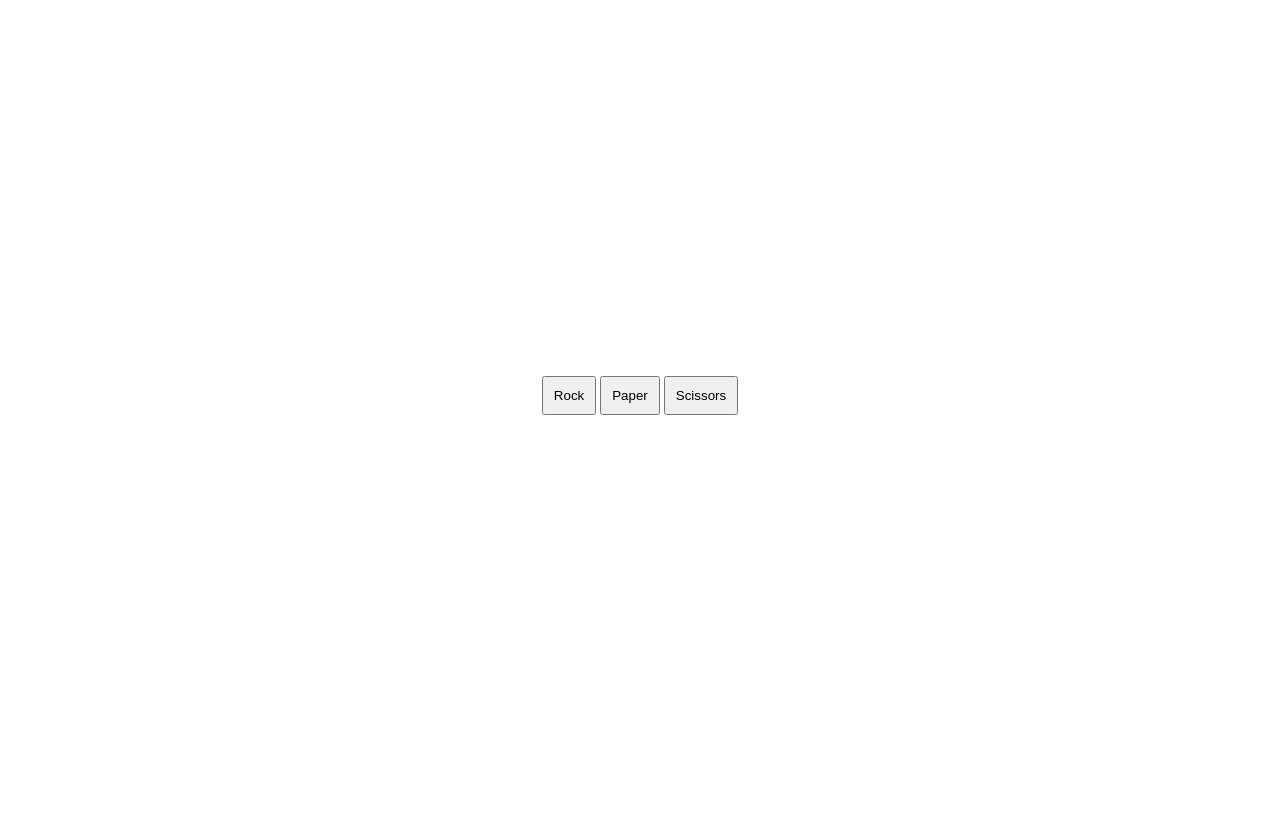
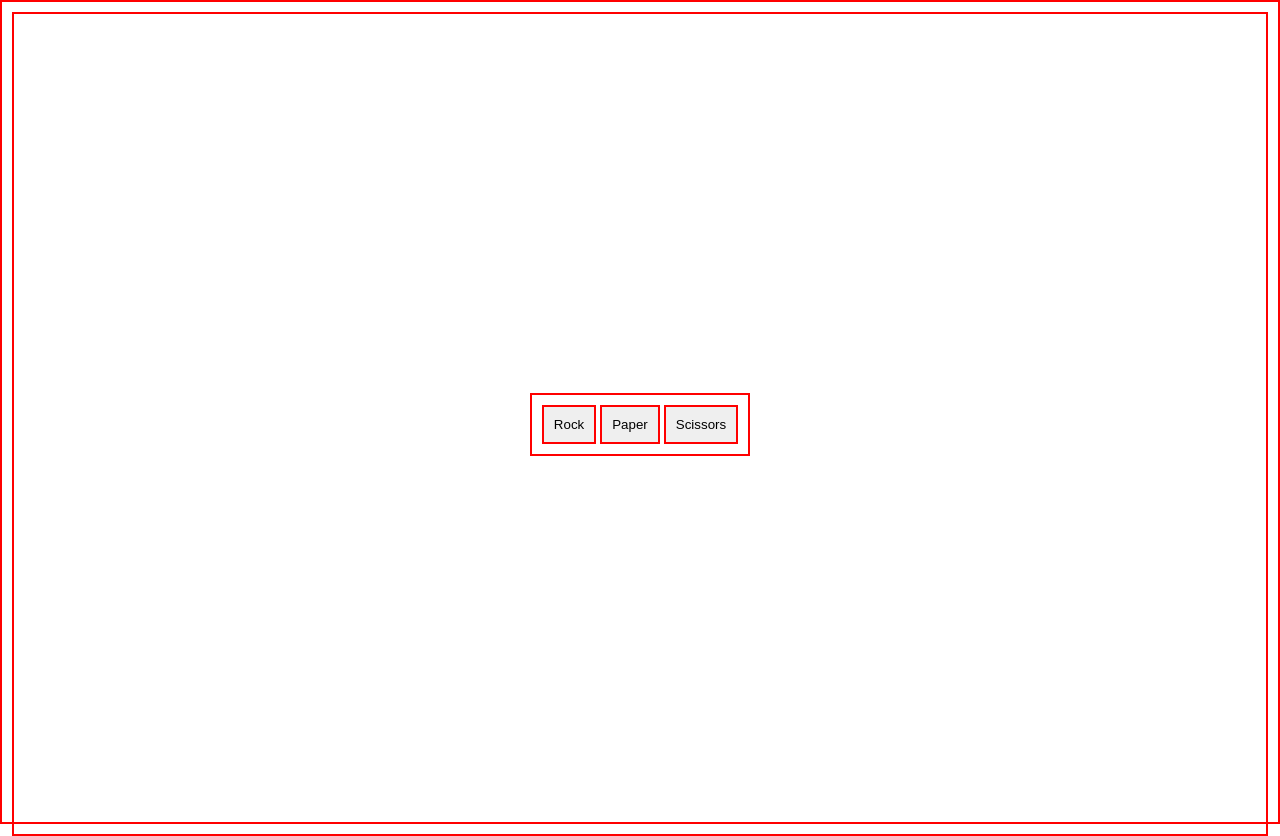
Before and after one commit to thatejguy/rock-paper-scissors, a plain HTML site: page index.html in a window 1280 px wide. Before the commit the page ends 800 px from the top, so only its background shows below. Drawn offline with Linux system fonts and the light colour scheme.

Commit message:
added styles

```diff
--- a/styles.css
+++ b/styles.css
@@ -1,11 +1,16 @@
 * {
   margin: 0px;
   padding: 10px;
+  border: 2px solid red;
+}
+
+html,
+body {
+  height: 100%;
 }
 
 body {
   display: flex;
-  height: 750px;
   justify-content: center;
   align-items: center;
 }
```
